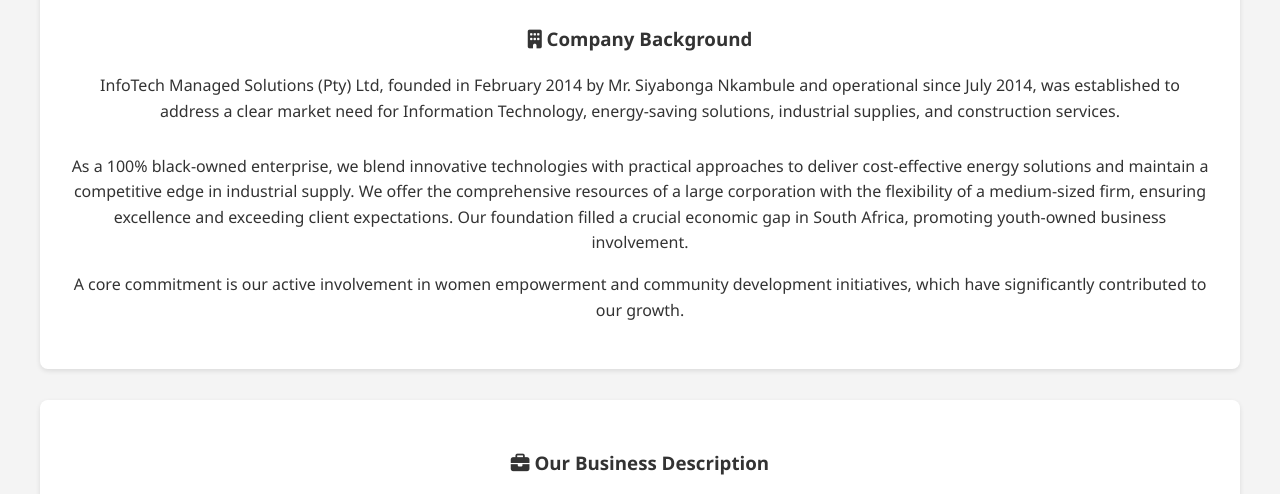
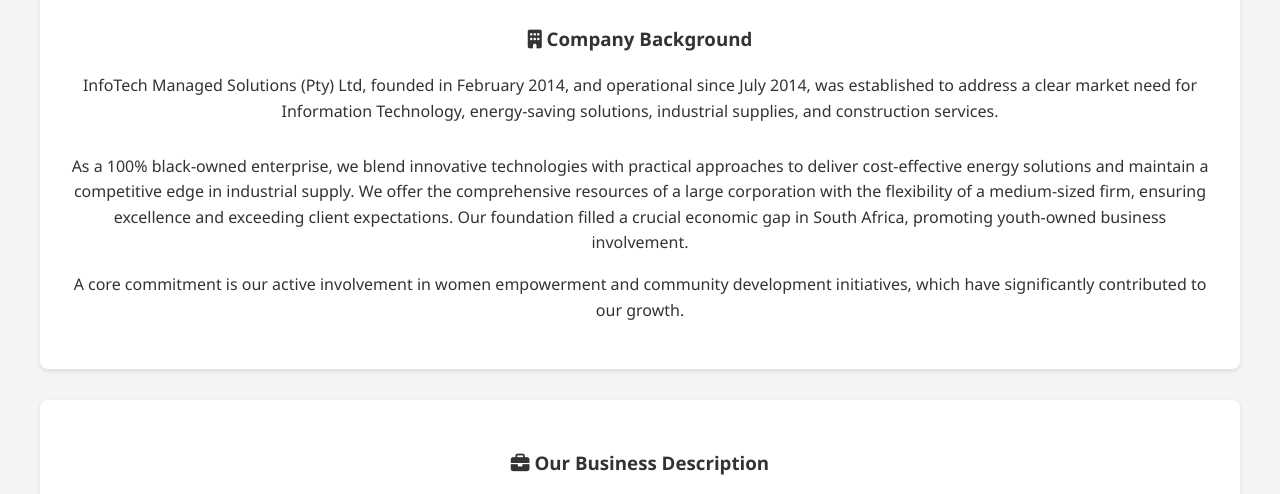
Before and after one commit to tawheeda/itms, a plain HTML site: page about.html in a window 1280 px wide. Shown: the part 253-747 px from the top of the page. Drawn offline with Linux system fonts and the light colour scheme.

Commit message:
Update about.html

```diff
--- a/about.html
+++ b/about.html
@@ -37,7 +37,7 @@
             <h2>About InfoTech Managed Solutions</h2>
             <h3><i class="fas fa-building"></i> Company Background</h3>
             <p>
-                InfoTech Managed Solutions (Pty) Ltd, founded in February 2014 by Mr. Siyabonga Nkambule and operational since July 2014, was established to address a clear market need for Information Technology, energy-saving solutions, industrial supplies, and construction services.
+                InfoTech Managed Solutions (Pty) Ltd, founded in February 2014, and operational since July 2014, was established to address a clear market need for Information Technology, energy-saving solutions, industrial supplies, and construction services.
             </p>
             <p>
                 As a 100% black-owned enterprise, we blend innovative technologies with practical approaches to deliver cost-effective energy solutions and maintain a competitive edge in industrial supply. We offer the comprehensive resources of a large corporation with the flexibility of a medium-sized firm, ensuring excellence and exceeding client expectations. Our foundation filled a crucial economic gap in South Africa, promoting youth-owned business involvement.
@@ -134,4 +134,5 @@
     </footer>
 
 </body>
+
 </html>
```
